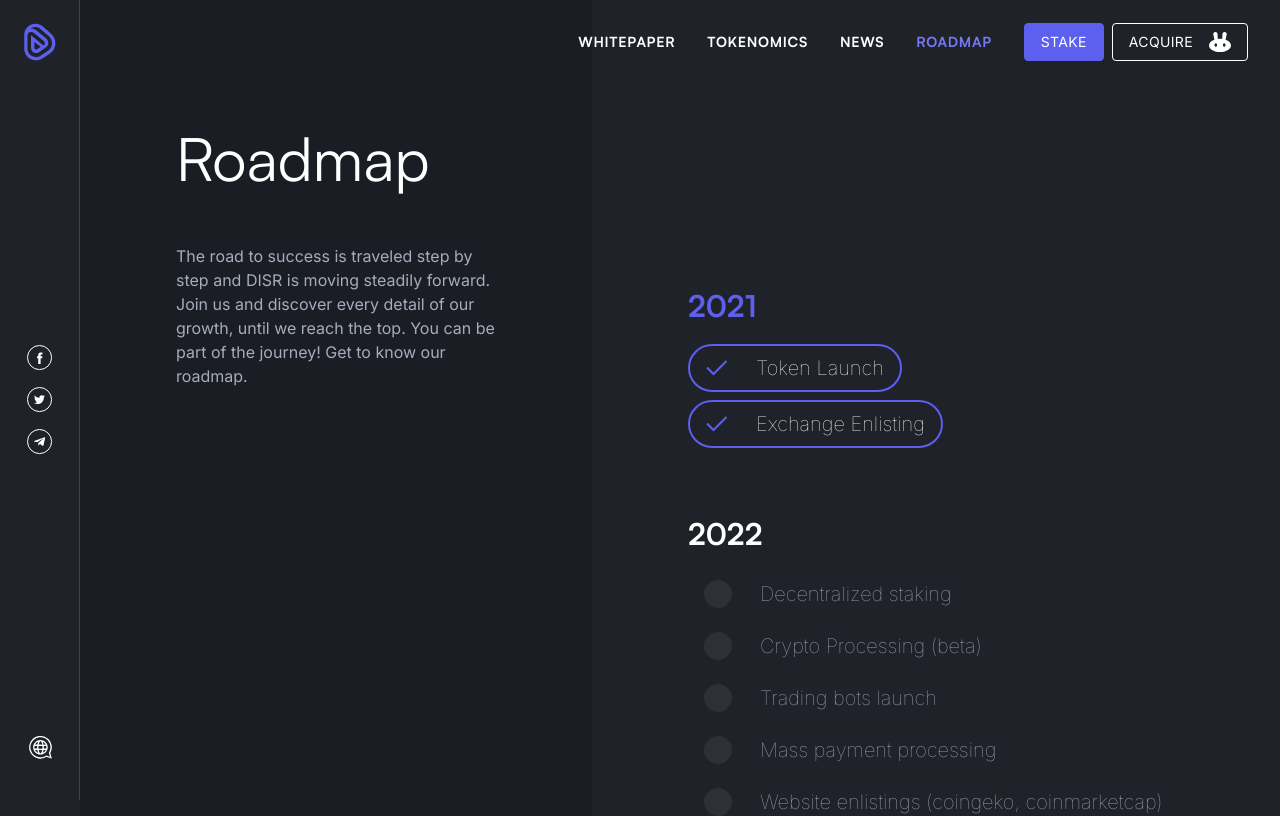
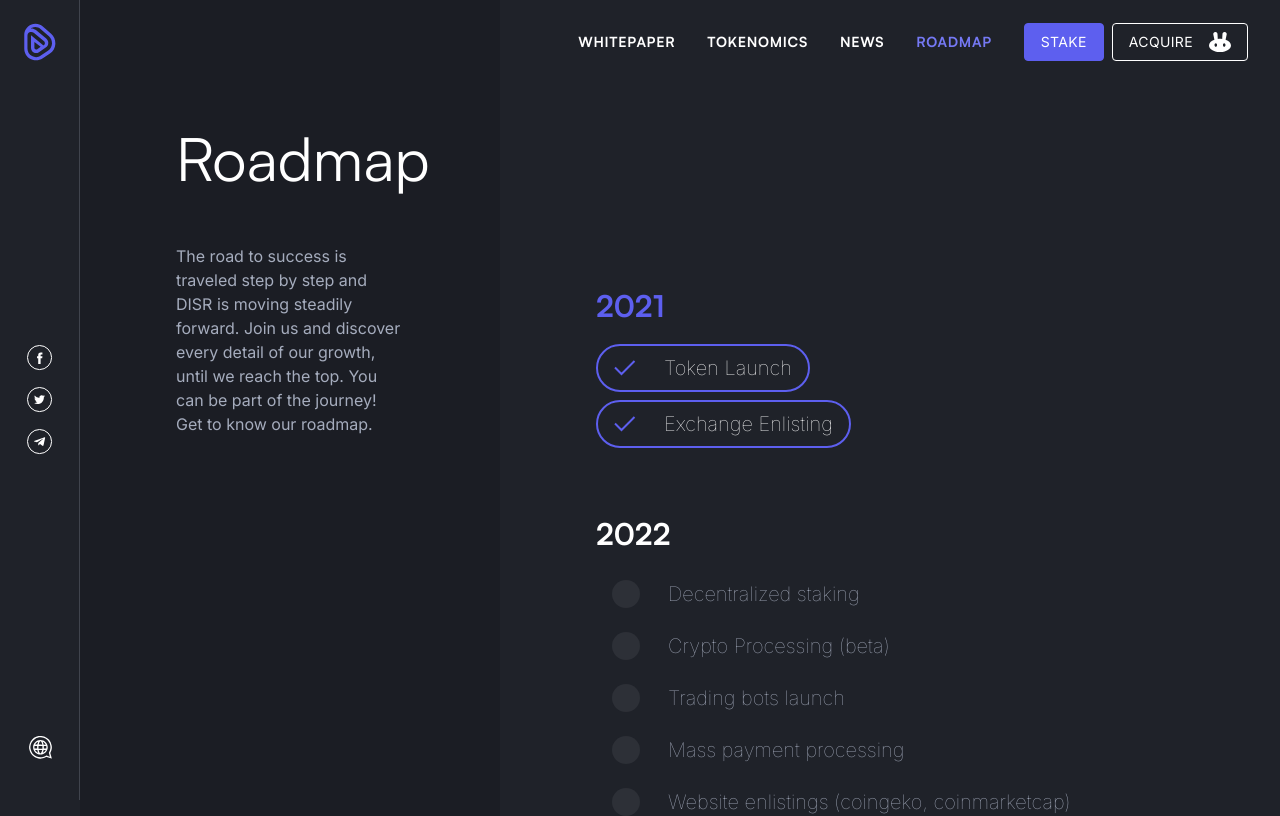
Before and after one commit to emilrichardo/disruptive.io, a Next.js app: page /roadmap in a window 1280 px wide. Shown: the top 816 px of the page. Built offline with nearby package versions, Linux system fonts and the light colour scheme.

Commit message:
road map max width

```diff
--- a/pages/roadmap.js
+++ b/pages/roadmap.js
@@ -37,17 +37,17 @@ const RoadMapData = [
 
 export default function RoadMap() {
     return(
-        <div className="h-full flex flex-col md:flex-row">
-            <div className=" bg-dark-black bg-astro w-full max-w-lg  lg:min-h-screen pt-32 pb-14 px-8 lg:px-24">
+        <div className="h-full flex flex-col md:flex-row justify-center">
+            <div className="lg:min-h-screen bg-dark-black bg-astro w-full  text-right lg:max-w-[35%]">
+                <div className=" inline-block text-left w-full max-w-lg  lg:min-h-screen pt-32 pb-14 px-8 lg:px-24">
                     <h1 className=" text-4xl lg:text-6xl">Roadmap</h1>
                     <p className="text-gray mt-14">The road to success is traveled step by step and DISR is moving steadily forward. Join us and discover every detail of our growth, until we reach the top. You can be part of the journey! Get to know our roadmap.</p>
-
-
-
-
+                </div>
 
             </div>
-            <div className=" bg-lines w-full min-h-screen pt-4 lg:pt-52">
+
+            <div className="w-full lg:max-w-[65%] bg-lines">
+                <div className="  w-full max-w-4xl min-h-screen pt-4 lg:pt-52">
                     <MainContent>
 
                         <ul>
@@ -74,13 +74,11 @@ export default function RoadMap() {
                                 </li>
                             ))}
                         </ul>
-
-
-
-
-
                     </MainContent>
                 </div>
+
+            </div>
+
 
 
 
```
Lines whose indentation alone changed are shown as unchanged.
